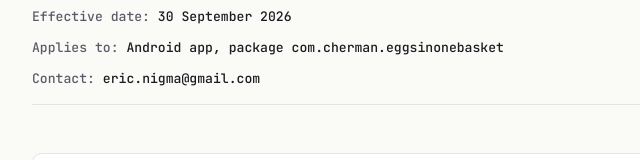
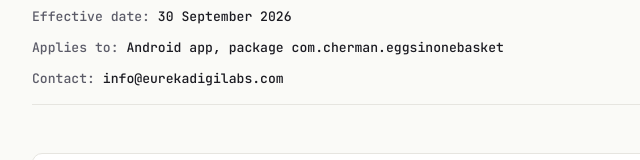
Before and after one commit to cherman95/over-easy-privacy, a plain HTML site: page index.html in a window 1280 px wide. Shown: the part 346-506 px from the top of the page, 272-912 px from the left. Drawn offline with Linux system fonts and the light colour scheme.

Commit message:
Contact email: info@eurekadigilabs.com
Co-Authored-By: Claude Opus 5.5 <noreply@anthropic.com>

```diff
--- a/index.html
+++ b/index.html
@@ -179,7 +179,7 @@
   <div class="meta">
     <span>Effective date: <b>30 September 2026</b></span>
     <span>Applies to: <b>Android app, package com.cherman.eggsinonebasket</b></span>
-    <span>Contact: <b>eric.nigma@gmail.com</b></span>
+    <span>Contact: <b>info@eurekadigilabs.com</b></span>
   </div>
 
   <nav class="toc">
@@ -286,7 +286,7 @@
   <section id="contact">
     <span class="num">10</span>
     <h2>Contact</h2>
-    <p>Questions about this policy or your data? Email <a href="mailto:eric.nigma@gmail.com">eric.nigma@gmail.com</a>.</p>
+    <p>Questions about this policy or your data? Email <a href="mailto:info@eurekadigilabs.com">info@eurekadigilabs.com</a>.</p>
   </section>
 
   <footer>
```
